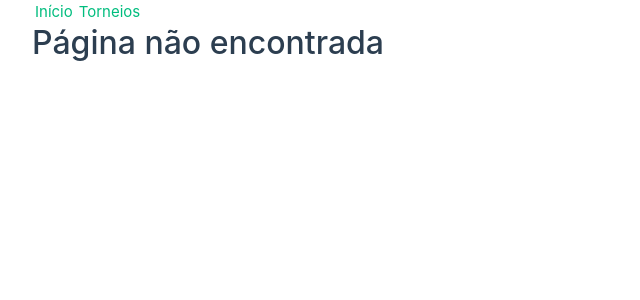
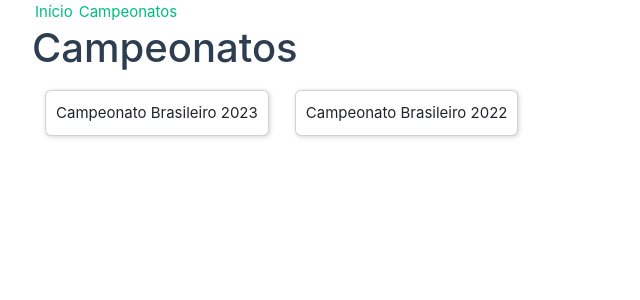
Before and after one commit to rmmelgaco/pos-vue-unidade3, a Vue app: page /#/campeonatos in a window 1280 px wide. Shown: the top 300 px of the page, without its empty margins (0-640 px from the left). Built offline with nearby package versions, Linux system fonts and the light colour scheme.

Commit message:
Criando subrotas para jogos e classificação do campeonato

```diff
--- a/src/App.vue
+++ b/src/App.vue
@@ -1,7 +1,7 @@
 <script setup>
 const menus = [
   {rota: '/', label: 'Início'},
-  {rota: '/torneios', label: 'Torneios'}
+  {rota: '/campeonatos', label: 'Campeonatos'}
 ]
 </script>
 <template>
--- a/src/assets/dados.json
+++ b/src/assets/dados.json
@@ -1,12 +1,12 @@
 {
-  "torneios": [
+  "campeonatos": [
     {
       "codigo": 1,
       "nome": "Campeonato Brasileiro 2023"
     },
     {
       "codigo": 2,
-      "nome": "Copa do Brasil 2023"
+      "nome": "Campeonato Brasileiro 2022"
     }
   ],
   "times": [
--- /dev/null
+++ b/src/components/ClassificacaoCampeonato.vue
@@ -0,0 +1 @@
+<template></template>
--- /dev/null
+++ b/src/components/JogosCampeonato.vue
@@ -0,0 +1,6 @@
+<script setup>
+</script>
+
+<template>
+  <h5>Jogos</h5>
+</template>
--- a/src/router/index.js
+++ b/src/router/index.js
@@ -4,8 +4,26 @@ import InicioView from '@/views/InicioView.vue';
 const routes = [
     {path: '/:pathMatch(.*)*', component: () => import('../views/PaginaNaoEncontradaView.vue')},
     {path: '/', component: InicioView},
-    {path: '/torneios', component: () => import('../views/TorneiosView.vue')},
-    {path: '/torneio/:codigoTorneio(\\d+)', component: () => import('../views/TorneioView.vue')},
+    {path: '/campeonatos', component: () => import('../views/CampeonatosView.vue')},
+    {
+        path: '/campeonato/:codigoCampeonato(\\d+)',
+        component: () => import('../views/CampeonatoView.vue'),
+        props: true,
+        children: [
+            {
+                path: '',
+                name: 'jogosCampeonato',
+                component: () => import ('../components/JogosCampeonato.vue'),
+                props: true
+            },
+            {
+                path: '',
+                name: 'classificacaoCampeonato',
+                component: () => import ('../components/ClassificacaoCampeonato.vue'),
+                props: true
+            }
+        ]
+    },
 ]
 const router = createRouter({
     history: createWebHashHistory(),
--- /dev/null
+++ b/src/views/CampeonatoView.vue
@@ -0,0 +1,56 @@
+<script setup>
+import {ref, watch} from 'vue';
+import {useRouter} from 'vue-router';
+
+const router = useRouter()
+const {codigoCampeonato} = defineProps(['codigoCampeonato'])
+const campeonatos = ref(null)
+const mensagem = ref('')
+
+fetch('../src/assets/dados.json')
+    .then(dados => dados.json())
+    .then(dados => campeonatos.value = dados.campeonatos.find(campeonato => campeonato.codigo === +codigoCampeonato))
+    .catch(error => mensagem.value = error)
+
+watch(campeonatos, (novoCampeonato) => {
+  if (!novoCampeonato) {
+    router.replace({
+      path: '/campeonatos',
+      query: {
+        msg: 'Campeonato não encontrado'
+      }
+    })
+  }
+})
+</script>
+
+<template>
+  <div>
+    {{ mensagem }}
+    <div v-if='campeonatos'>
+      <h2>{{ campeonatos.nome }}</h2>
+    </div>
+  </div>
+  <main class='tab_menu'>
+    <RouterLink class='tab_item' :to="{ name: 'jogosCampeonato'}">Jogos</RouterLink>
+    <RouterLink class='tab_item' :to="{ name: 'classificacaoCampeonato'}">Classificação</RouterLink>
+  </main>
+  <RouterView/>
+</template>
+
+<style scoped>
+.tab_menu {
+  margin: 5px;
+  display: flex;
+  justify-content: space-evenly;
+  border-bottom: 1px solid #e75f52;
+}
+.tab_item {
+  padding: 10px;
+  color: #f4a255;
+  flex: 1;
+  text-align: center;
+  border-top-left-radius: 10px;
+  border-top-right-radius: 10px;
+}
+</style>
--- a/src/views/TorneiosView.vue
+++ b/src/views/CampeonatosView.vue
@@ -4,27 +4,27 @@ import {useRoute} from 'vue-router';
 
 const route = useRoute()
 const {msg} = route.query
-const torneios = ref([])
+const campeonatos = ref([])
 const mensagem = ref(null)
 
 fetch('./src/assets/dados.json')
     .then(dados => dados.json())
-    .then(dados => torneios.value = dados.torneios)
+    .then(dados => campeonatos.value = dados.campeonatos)
     .catch(error => mensagem.value = error)
 </script>
 
 <template>
-  <h1>Torneios</h1>
+  <h1>Campeonatos</h1>
   <div v-if='msg'><span class="alert alert-danger" role="alert">{{ msg }}</span><br/><br/></div>
 
   {{ mensagem }}
-  <RouterLink :to='`/torneio/${torneio.codigo}`'
-              v-for='(torneio, indice) in torneios'
-              :key='`torneio${indice}`'>
+  <RouterLink :to='`/campeonato/${campeonato.codigo}`'
+              v-for='(campeonato, indice) in campeonatos'
+              :key='`campeonato${indice}`'>
     <div
         class='card'
     >
-      {{ torneio.nome }}
+      {{ campeonato.nome }}
     </div>
   </RouterLink>
 </template>
--- a/src/views/InicioView.vue
+++ b/src/views/InicioView.vue
@@ -1,4 +1,4 @@
 <template>
   <h1>Bem vindo</h1>
-  <p>Site com dados sobre torneios de futebol</p>
+  <p>Site com dados sobre campeonatos de futebol</p>
 </template>
--- a/src/views/TorneioView.vue
+++ /dev/null
@@ -1,38 +0,0 @@
-<script setup>
-import {ref, watch} from 'vue';
-import {useRoute, useRouter} from 'vue-router';
-
-const route = useRoute()
-const router = useRouter()
-const {codigoTorneio} = route.params
-const torneio = ref(null)
-const mensagem = ref('')
-
-fetch('../src/assets/dados.json')
-    .then(dados => dados.json())
-    .then(dados => torneio.value = dados.torneios.find(torneio => torneio.codigo === +codigoTorneio))
-    .catch(error => mensagem.value = error)
-
-watch(torneio, (novoTorneio) => {
-  if (!novoTorneio) {
-    router.replace({
-      path: '/torneios',
-      query: {
-        msg: 'Torneio não encontrado'
-      }
-    })
-  }
-})
-</script>
-
-<template>
-  <div>
-    {{ mensagem }}
-    <div v-if='torneio'>
-      <h2>{{ torneio.nome }}</h2>
-    </div>
-  </div>
-</template>
-
-<style scoped>
-</style>
```
